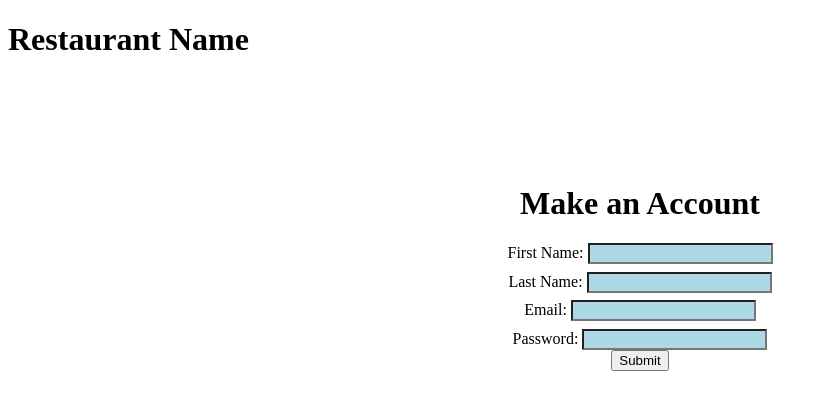
After one commit to EricWendel/restaurant-db, a PHP site: page /register.php in a window 1280 px wide. The commit adds this page. Shown: the top 410 px of the page, without its empty margins (0-828 px from the left). Run offline with PHP 8.4, Linux system fonts and the light colour scheme.

Commit message:
Register page and make user function

```diff
--- /dev/null
+++ b/functions.php
@@ -0,0 +1,30 @@
+<?php
+
+function makeUser($first_name, $last_name, $email, $password, $is_admin){
+    $servername = "localhost";
+    $username = "root";
+    $password = "";
+    $dbname = "restaurantV2";
+
+    // Create connection
+    $conn = new mysqli($servername, $username, $password, $dbname);
+    // Check connection
+    if ($conn->connect_error) {
+    die("Connection failed: " . $conn->connect_error);
+    }
+
+    $sql = "INSERT INTO user (user_id, first_name, last_name, email, password, is_admin)
+    VALUES ('100', '$first_name', '$last_name', '$email', '$password', 0)";
+
+    if ($conn->query($sql) === TRUE) {
+        //echo "New record created successfully";
+        $conn->close();
+        return "success";
+    } else {
+        //echo "Error: " . $sql . "<br>" . $conn->error;
+        $conn->close();
+        return "fail";
+    }
+}
+
+?>
--- /dev/null
+++ b/register.php
@@ -0,0 +1,53 @@
+<?php
+  require "functions.php";
+  if(isset($_POST['submit'])){
+    $resp = makeUser($_POST['first_name'], $_POST['last_name'], $_POST['email'], $_POST['password'], 0);
+  }
+?>
+<!DOCTYPE html>
+<html lang="en">
+<head>
+  <meta charset="UTF-8" />
+  <title>Hello, world!</title>
+  <meta name="viewport" content="width=device-width,initial-scale=1" />
+  <meta name="description" content="" />
+  <link rel="icon" href="favicon.png">
+  <link rel="stylesheet" href="style.css">
+</head>
+<body>
+  <h1>Restaurant Name</h1>
+
+  <div class="content text-center">
+    <h1>Make an Account</h1>
+    <form action="" method="post">
+    <div class="form-line">
+        <label>First Name:</label>
+        <input type="text" name="first_name">
+      </div>
+      <div class="form-line">
+        <label>Last Name:</label>
+        <input type="text" name="last_name">
+      </div>
+      <div class="form-line">
+        <label>Email:</label>
+        <input type="text" name="email">
+      </div>
+      <div class="form-line">
+        <label>Password:</label>
+        <input type="text" name="password">
+      </div>
+      <button type="submit" name="submit">Submit</button>
+
+        <?php
+            if(@$resp == "success"){?>
+                <p>success</p>
+            <?php
+            } else { ?>
+                <p><?php echo @$resp ?></p>
+            <?php
+            }
+        ?>
+    </form>
+  </div>
+</body>
+</html>
```
Also changed, not shown: index.php (+5 -2 lines), makeUser.php (deleted, +0 -24 lines).
